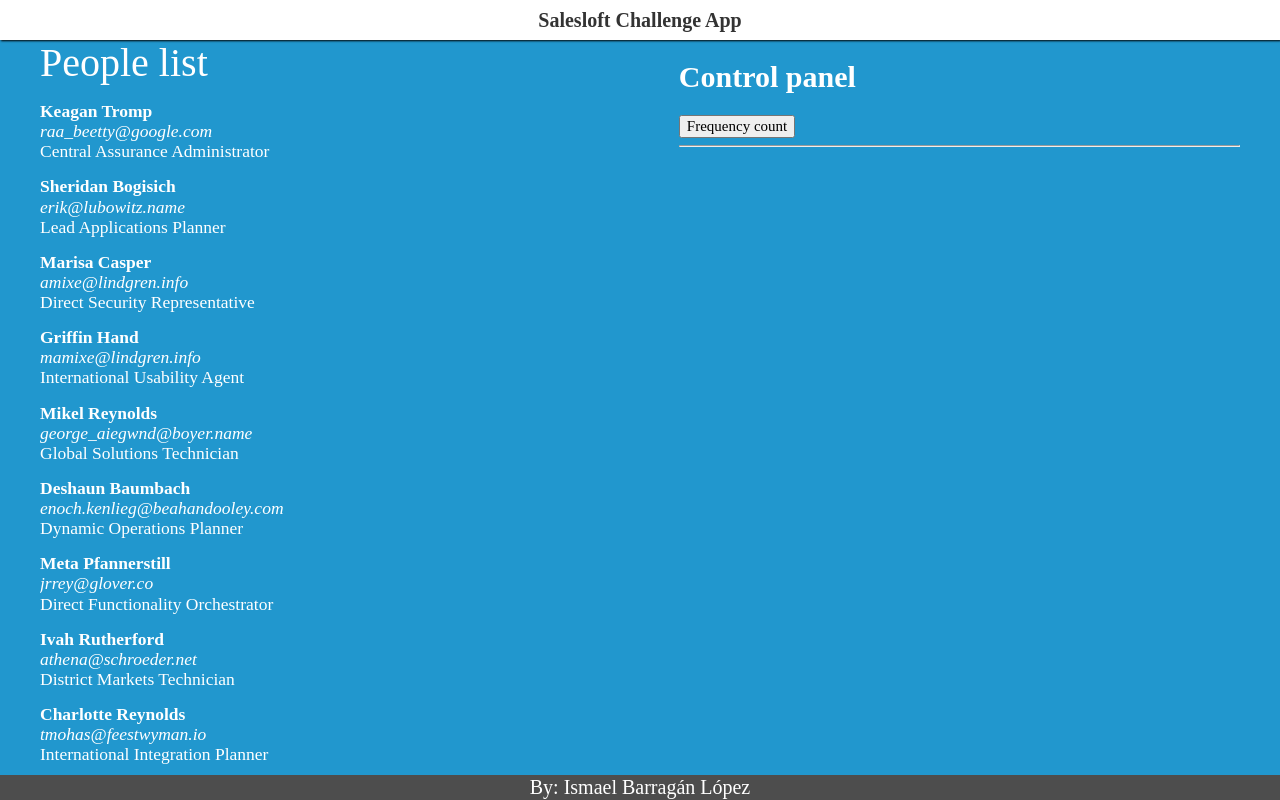
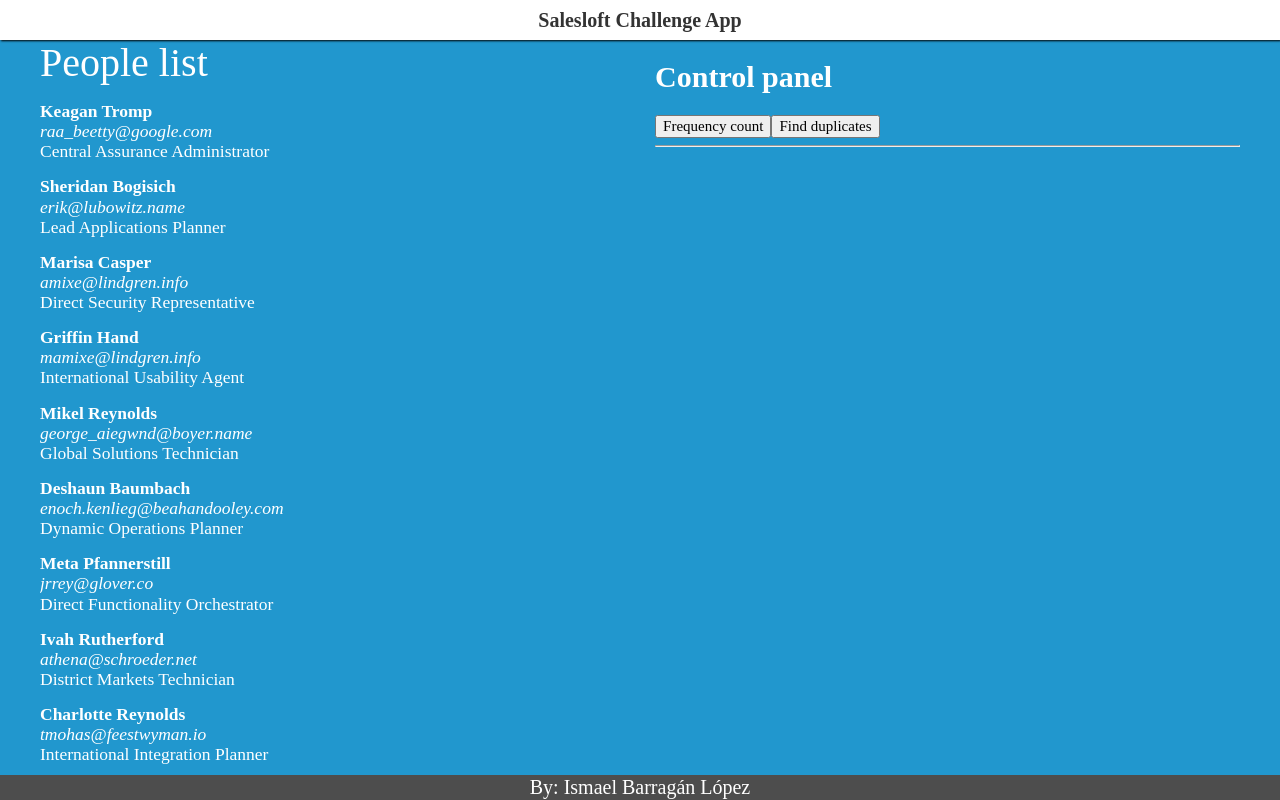
Before and after one commit to izambl/sl-exercise, a React app: page / in a window 1280 px wide. Built offline with nearby package versions, Linux system fonts and the light colour scheme.

Commit message:
Add dupes find to control Component

```diff
--- a/package.json
+++ b/package.json
@@ -50,6 +50,7 @@
     "react-dom": "^16.8.6",
     "react-redux": "^7.1.0",
     "redux": "^4.0.4",
-    "redux-thunk": "^2.3.0"
+    "redux-thunk": "^2.3.0",
+    "string-similarity": "^3.0.0"
   }
 }
--- a/src/components/app/Control/index.jsx
+++ b/src/components/app/Control/index.jsx
@@ -1,6 +1,8 @@
 import React, { Component } from 'react';
 import PropTypes from 'prop-types';
 import { connect } from 'react-redux';
+
+import { isPossibleDuplicate } from '../../../tools/strings';
 
 import './index.scss';
 
@@ -8,10 +10,15 @@ class Control extends Component {
   constructor(props) {
     super(props);
 
-    this.state = { counts: {} };
+    this.state = {
+      counts: {},
+      duplicates: {},
+    };
 
     this.generateCount = this.generateCount.bind(this);
     this.renderCounts = this.renderCounts.bind(this);
+    this.renderDuplicates = this.renderDuplicates.bind(this);
+    this.findDuplicates = this.findDuplicates.bind(this);
   }
 
   /**
@@ -36,6 +43,21 @@ class Control extends Component {
     this.setState({ counts });
   }
 
+  findDuplicates() {
+    const { people } = this.props;
+    const duplicates = {};
+
+    for (let i = 0; i < people.length; i += 1) {
+      for (let j = i + 1; j < people.length; j += 1) {
+        if (isPossibleDuplicate(people[i].email_address, people[j].email_address)) {
+          duplicates[people[i].email_address] = people[j].email_address;
+        }
+      }
+    }
+
+    this.setState({ duplicates });
+  }
+
   renderCounts() {
     const { counts } = this.state;
     const characters = Object.keys(counts); // Gets all unique characters
@@ -50,13 +72,27 @@ class Control extends Component {
     ));
   }
 
+  renderDuplicates() {
+    const { duplicates } = this.state;
+
+    return Object.keys(duplicates).map(duplicate => (
+      <div key={duplicate}>
+        <span>{duplicate}</span>
+        may be a duplicate of
+        <span>{duplicates[duplicate]}</span>
+      </div>
+    ));
+  }
+
   render() {
     return (
       <section className="control">
         <header><h1>Control panel</h1></header>
-        <button type="button" onClick={this.generateCount}>Frequency count </button>
+        <button type="button" onClick={this.generateCount}>Frequency count</button>
+        <button type="button" onClick={this.findDuplicates}>Find duplicates</button>
         <hr />
         {this.renderCounts()}
+        {this.renderDuplicates()}
       </section>
     );
   }
--- /dev/null
+++ b/src/tools/strings.js
@@ -0,0 +1,27 @@
+import stringSimilarity from 'string-similarity';
+
+const isPossibleDuplicateOptions = {
+  treshold: 0.9, // Treshold to declare if strings are possible duplicates
+};
+
+/**
+ * Checks if two strings may be duplicated
+ *
+ * @param {string} string01 - First string to compare
+ * @param {string} string02 - Second string to compare
+ * @param {object} options - Options to configure comparision
+ *
+ * @return {boolean} true if strings similaritiest exceeds the defined treshold
+ */
+export function isPossibleDuplicate(string01, string02, options = {}) {
+  const runOptions = {
+    ...isPossibleDuplicateOptions,
+    ...options,
+  };
+
+  const similariyIndex = stringSimilarity.compareTwoStrings(string01, string02);
+
+  return similariyIndex >= runOptions.treshold;
+}
+
+export default {};
```
Also changed, not shown: 1 other file (tests, documents, lock files or other folders).
